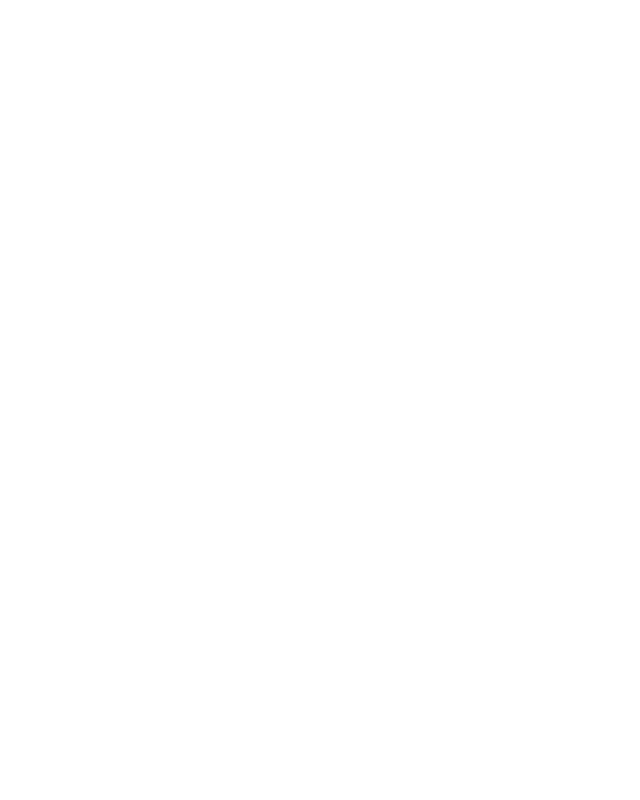
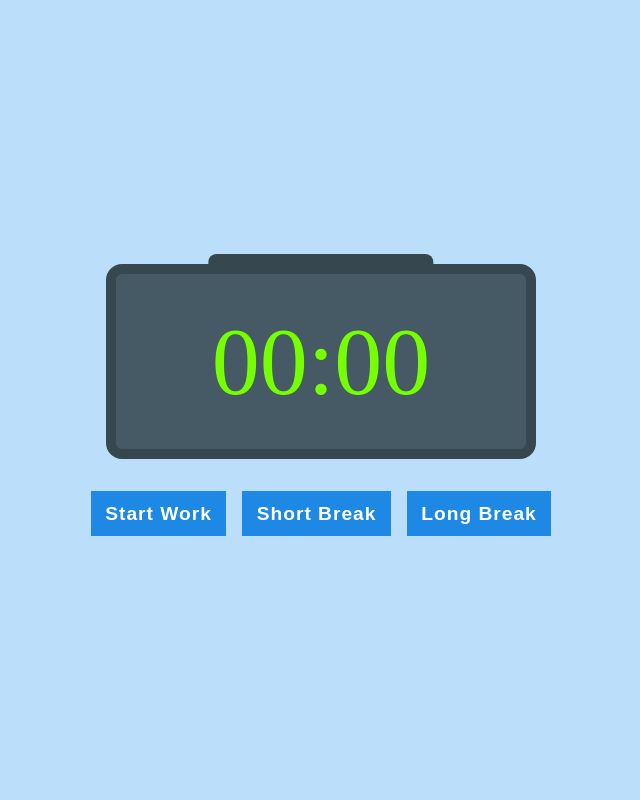
Before and after one commit to benkhaledcom/pomodoro, a PHP site: page / in a window 1280 px wide. Before the commit the part shown is empty. Shown: the whole page, without its empty margins (319-959 px from the left). Run offline with PHP 8.4, Linux system fonts and the light colour scheme; some web fonts are replaced.

Commit message:
Working timer and a lot of style

```diff
--- a/public/css/style.css
+++ b/public/css/style.css
@@ -0,0 +1,98 @@
+/* Colors from: https://materialui.co/colors/ */
+@font-face {
+    font-family: "Segment";
+    src: url("/font/Digital7Mono.ttf") format("truetype");
+    font-display: swap;
+}
+
+* { padding: 0; margin: 0; box-sizing: border-box; }
+
+html, body {
+    height: 100%;
+    font-family: Arial, Helvetica, sans-serif;
+    background-color: #BBDEFB;
+}
+
+body {
+    display: grid;
+    grid-template-columns: 1fr;
+    grid-template-rows: 1fr;
+}
+
+button {
+    border: none;
+    font-size: 1.2rem;
+    background-color: #1E88E5;
+    padding: 0.7rem 0.9rem;
+    cursor: pointer;
+    font-weight: bold;
+    letter-spacing: 1px;
+    color: white;
+    transition: transform 0.2s;
+    transform: scale(1, 1);
+}
+
+button:hover {
+    background-color: #1976D2;
+    transform: scale(1, 1.1);
+}
+
+button:active {
+    transform: scale(1.1, 1);
+}
+
+.timer-wrapper {
+    display: flex;
+    justify-content: center;
+    align-items: center;
+    flex-direction: column;
+    gap: 2rem;
+}
+
+.timer-text-wrapper {
+    position: relative;
+    background-color: #455A64;
+    padding: 2rem 6rem;
+    color: #76FF03;
+    border-radius: 1rem;
+    font-family: "Segment";
+    border: 10px solid #37474F;
+}
+
+.timer-text-wrapper::after {
+    content: "";
+    position: absolute;
+    border: 10px solid #37474F;
+    border-radius: 0.5rem;
+    left: 50%;
+    bottom: 100%;
+    width: 50%;
+    transform: translate(-50%, 0);
+}
+
+.timer-txt {
+    position: relative;
+    font-weight: normal;
+    font-size: 6rem;
+    z-index: 1;
+}
+
+.timer-txt::before {
+    content: "00:00";
+    position: absolute;
+    color: #1B5E2099;
+    z-index: -1;
+    width: max-content;
+}
+
+.timer-buttons {
+    display: flex;
+    gap: 1rem;
+}
+
+.timer-buttons.work #start-work-btn { background-color: #43A047; }
+.timer-buttons.work #start-work-btn:hover { background-color: #388E3C; }
+.timer-buttons.short #short-break-btn { background-color: #43A047; }
+.timer-buttons.short #short-break-btn:hover { background-color: #388E3C; }
+.timer-buttons.long #long-break-btn { background-color: #43A047; }
+.timer-buttons.long #long-break-btn:hover { background-color: #388E3C; }
--- a/public/js/script.js
+++ b/public/js/script.js
@@ -0,0 +1,79 @@
+
+// Just to make things easier and JQuery-ish
+const $ = (qry = "") => document.querySelector(qry);
+
+// I don't think I actually need these buttons saved as variables
+const start_work_btn = $("#start-work-btn");
+const short_break_btn = $("#short-break-btn");
+const long_break_btn = $("#long-break-btn");
+const timer_buttons_wrapper = $(".timer-buttons");
+
+const timer_txt = $(".timer-txt");
+
+const work_ms = 30 * (60 * 1000);
+const short_break_ms = 3 * (1000); // Super short for testing
+// const short_break_ms = 5 * (60 * 1000);
+const long_break_ms = 15 * (60 * 1000);
+
+const ding_audio = new Audio("/sounds/ding.mp3");
+
+let time_ms = 0;
+/** @type {"none" | "work" | "short" | "long"} */
+let timer_mode = "none";
+
+
+start_work_btn.onclick = function() {
+    time_ms = work_ms;
+    setTimerMode("work");
+    updateTimerTxt();
+}
+
+short_break_btn.onclick = function() {
+    time_ms = short_break_ms;
+    setTimerMode("short");
+    updateTimerTxt();
+}
+
+long_break_btn.onclick = function() {
+    time_ms = long_break_ms;
+    setTimerMode("long");
+    updateTimerTxt();
+}
+
+
+function updateTimerTxt() {
+    const totalSeconds = Math.floor(time_ms / 1000);
+    const minutes = Math.floor(totalSeconds / 60);
+    const seconds = totalSeconds % 60;
+    document.title = timer_txt.textContent = `${String(minutes).padStart(2, '0')}:${String(seconds).padStart(2, '0')}`;
+
+    if (time_ms == 0) {
+        document.title = "Start New Timer";
+    }
+}
+
+function playDingSound() {
+    ding_audio.play().catch(err => console.error("Error playing sound:", err));
+    console.log(ding_audio)
+}
+
+function setTimerMode(mode = timer_mode) {
+    timer_buttons_wrapper.classList.remove(timer_mode);
+    timer_mode = mode;
+    timer_buttons_wrapper.classList.add(timer_mode);
+}
+
+
+setInterval(() => {
+    const prev = time_ms;
+    time_ms = Math.max(time_ms - 1000, 0);
+
+    if (time_ms == 0 && prev > 0) {
+        playDingSound();
+        setTimerMode("none");
+    }
+
+    updateTimerTxt();
+}, 1000);
+
+updateTimerTxt();
--- a/views/main.view.php
+++ b/views/main.view.php
@@ -11,6 +11,15 @@
     <script src="js/script.js" defer></script>
   </head>
   <body>
-
+    <div class="timer-wrapper">
+      <div class="timer-text-wrapper">
+        <h1 class="timer-txt">00:00</h1>
+      </div>
+      <div class="timer-buttons">
+        <button id="start-work-btn">Start Work</button>
+        <button id="short-break-btn">Short Break</button>
+        <button id="long-break-btn">Long Break</button>
+      </div>
+    </div>
   </body>
 </html>
```
Also changed, not shown: public/fonts/Digital7Mono.ttf (added), readme.md (added), 1 other file.
